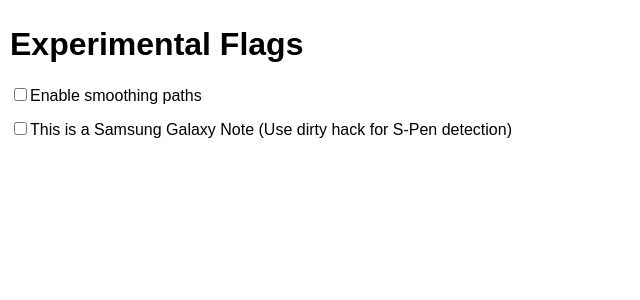
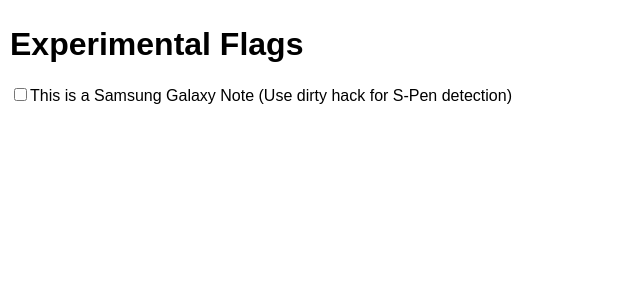
Before and after one commit to odiak/draw, a React app: page /flags in a window 1280 px wide. Shown: the top 300 px of the page, without its empty margins (0-640 px from the left). Built offline with nearby package versions, Linux system fonts and the light colour scheme; no server answers.

Commit message:
Smooth paths by default

```diff
--- a/src/CanvasManager.ts
+++ b/src/CanvasManager.ts
@@ -558,9 +558,7 @@ export class CanvasManager {
   private handleGlobalMouseUp() {
     switch (this.actualCurrentTool) {
       case 'pen':
-        if (this.experimentalSettings.value.smoothPaths) {
-          smoothPath(this.drawingPath, this.scale.value)
-        }
+        smoothPath(this.drawingPath, this.scale.value)
         this.addDrawingPath()
         break
 
@@ -680,9 +678,7 @@ export class CanvasManager {
         const p = this.getPointFromTouchEvent(event)
         if (p != null) {
           pushPoint(this.drawingPath?.points, p)
-          if (this.experimentalSettings.value.smoothPaths) {
-            smoothPath(this.drawingPath, this.scale.value)
-          }
+          smoothPath(this.drawingPath, this.scale.value)
           this.addDrawingPath()
           this.drawingByTouch = false
           break
--- a/src/components/Flags.tsx
+++ b/src/components/Flags.tsx
@@ -30,16 +30,6 @@ export const Flags: FC<{}> = () => {
       <Label>
         <input
           type="checkbox"
-          checked={!!settings.smoothPaths}
-          onChange={(e) => {
-            setSettingsWithSave({ smoothPaths: e.target.checked })
-          }}
-        />
-        Enable smoothing paths
-      </Label>
-      <Label>
-        <input
-          type="checkbox"
           checked={!!settings.hackForSamsungGalaxyNote}
           onChange={(e) => {
             setSettingsWithSave({ hackForSamsungGalaxyNote: e.target.checked })
--- a/src/services/ExperimentalSettingsService.ts
+++ b/src/services/ExperimentalSettingsService.ts
@@ -5,7 +5,6 @@ import { localStorage } from '../utils/localStorage'
 const drawingSettingsKey = 'KAKERU_EXPERIMENTAL_SETTINGS'
 
 type ExperimentalSettings = {
-  smoothPaths: boolean
   hackForSamsungGalaxyNote: boolean
 }
 
@@ -31,10 +30,7 @@ export class ExperimentalSettingsService {
     if (jsonStr == null) return s
     const obj: { [key: string]: unknown } = JSON.parse(jsonStr)
 
-    const { smoothPaths, hackForSamsungGalaxyNote } = obj
-    if (typeof smoothPaths === 'boolean') {
-      s.smoothPaths = !!smoothPaths
-    }
+    const { hackForSamsungGalaxyNote } = obj
 
     if (typeof hackForSamsungGalaxyNote === 'boolean') {
       s.hackForSamsungGalaxyNote = hackForSamsungGalaxyNote
```
